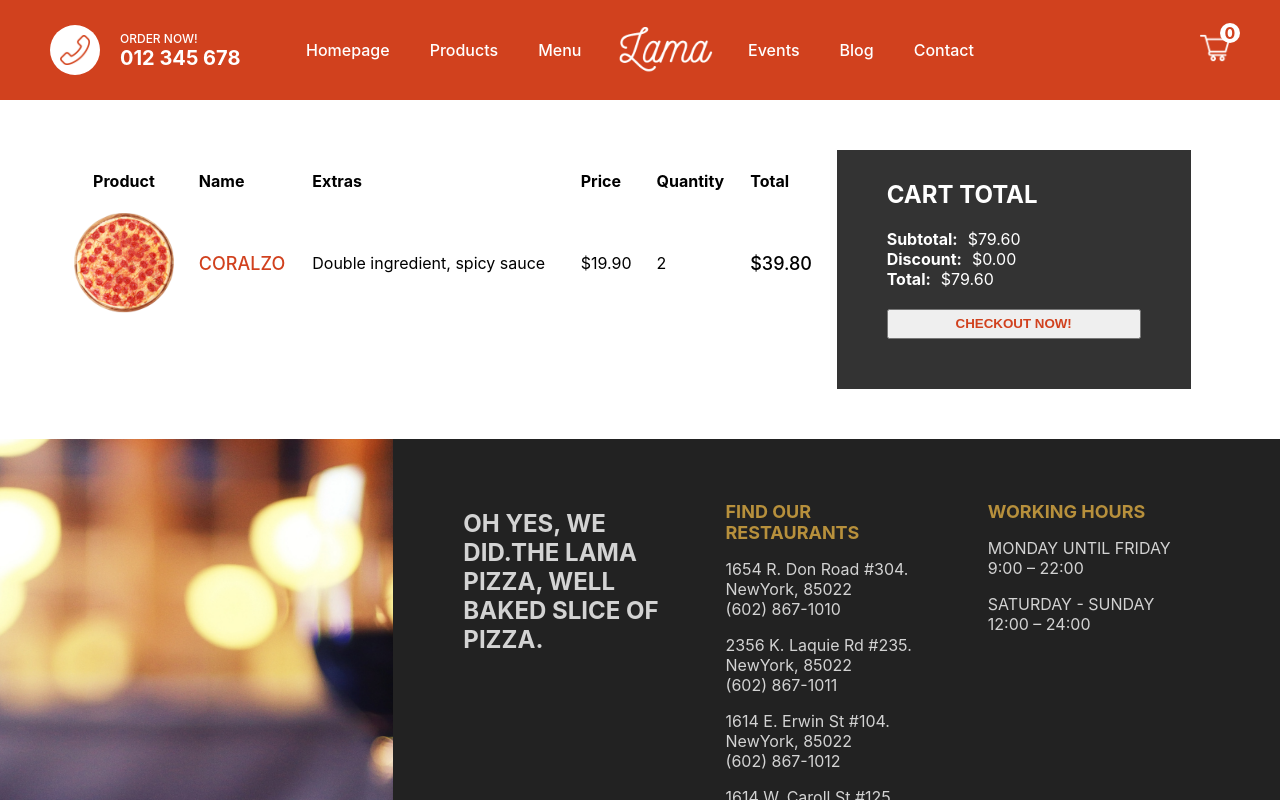
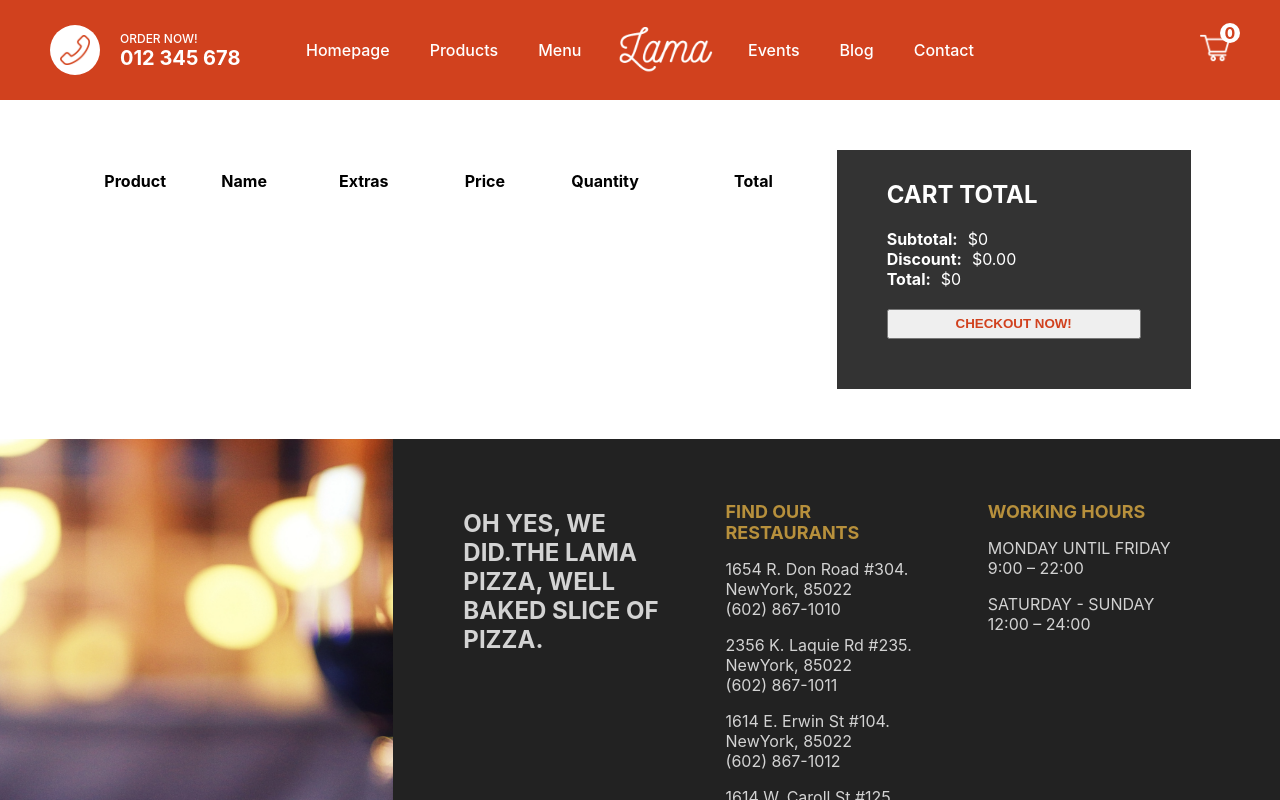
Before and after one commit to wahyubudies/pizzalian, a Next.js app: page /cart in a window 1280 px wide. Shown: the top 800 px of the page. Built offline with nearby package versions, Linux system fonts and the light colour scheme.

Commit message:
Menambahkan redux dan menyelesaikan cart

```diff
--- a/components/Navbar/index.jsx
+++ b/components/Navbar/index.jsx
@@ -1,4 +1,5 @@
 import Image from 'next/image'
+import Link from 'next/link'
 import { useSelector } from 'react-redux'
 import styles from './styles.module.css'
 
@@ -26,12 +27,14 @@
           <li className={styles.listItem}>Contact</li>
         </ul>
       </div>
-      <div className={styles.item}>
-        <div className={styles.cart}>
-          <Image src="/img/cart.png" alt="" width="30px" height="30px" />
-          <div className={styles.counter}>{quantity}</div>
+      <Link href="/cart" passHref>
+        <div className={styles.item}>
+          <div className={styles.cart}>
+            <Image src="/img/cart.png" alt="" width="30px" height="30px" />
+            <div className={styles.counter}>{quantity}</div>
+          </div>
         </div>
-      </div>
+      </Link>
     </div>
   )
 }
--- a/pages/cart/index.jsx
+++ b/pages/cart/index.jsx
@@ -1,8 +1,49 @@
-import React from "react";
-import Image from "next/image";
-import styles from "./styles.module.css";
+import React from "react"
+import Image from "next/image"
+import styles from "./styles.module.css"
+import { useDispatch, useSelector } from "react-redux"
 
 const Cart = () => {
+  const dispatch = useDispatch()
+  const cart = useSelector(state => state.cart)
+
+  const getProducts = () => {
+    return cart.products.map(product => {
+      const { _id, img, title, extras, price, quantity } = product
+      return (
+        <tr className={styles.tr} key={_id}>
+          <td>
+            <div className={styles.imgContainer}>
+              <Image
+                src={img}
+                layout="fill"
+                objectFit="cover"
+                alt=""
+              />
+            </div>
+          </td>
+          <td>
+            <span className={styles.name}>{title}</span>
+          </td>
+          <td>
+            <span className={styles.extras}>
+              {extras.map(extra => <span key={extra._id}>{extra.text}, </span>)}
+            </span>
+          </td>
+          <td>
+            <span className={styles.price}>${price}</span>
+          </td>
+          <td>
+            <span className={styles.quantity}>{quantity}</span>
+          </td>
+          <td>
+            <span className={styles.total}>${price * parseInt(quantity)}</span>
+          </td>
+        </tr>
+      )
+    })
+  }
+
   return (
     <div className={styles.container}>
       <div className={styles.left}>
@@ -18,35 +59,7 @@
             </tr>
           </thead>
           <tbody>
-            <tr className={styles.tr}>
-              <td>
-                <div className={styles.imgContainer}>
-                  <Image
-                    src="/img/pizza.png"
-                    layout="fill"
-                    objectFit="cover"
-                    alt=""
-                  />
-                </div>
-              </td>
-              <td>
-                <span className={styles.name}>CORALZO</span>
-              </td>
-              <td>
-                <span className={styles.extras}>
-                  Double ingredient, spicy sauce
-                </span>
-              </td>
-              <td>
-                <span className={styles.price}>$19.90</span>
-              </td>
-              <td>
-                <span className={styles.quantity}>2</span>
-              </td>
-              <td>
-                <span className={styles.total}>$39.80</span>
-              </td>
-            </tr>
+            {getProducts()}
           </tbody>
         </table>
       </div>
@@ -55,20 +68,20 @@
           <div className={styles.wrapper}>
             <h2 className={styles.title}>CART TOTAL</h2>
             <div className={styles.totalText}>
-              <b className={styles.totalTextTitle}>Subtotal:</b>$79.60
+              <b className={styles.totalTextTitle}>Subtotal:</b>${cart.total}
             </div>
             <div className={styles.totalText}>
               <b className={styles.totalTextTitle}>Discount:</b>$0.00
             </div>
             <div className={styles.totalText}>
-              <b className={styles.totalTextTitle}>Total:</b>$79.60
+              <b className={styles.totalTextTitle}>Total:</b>${cart.total}
             </div>
             <button className={styles.button}>CHECKOUT NOW!</button>
           </div>
         </div>
       </div>
     </div>
-  );
-};
+  )
+}
 
-export default Cart;
+export default Cart
```
Also changed, not shown: pages/product/[id].jsx (+8 -1 lines).
